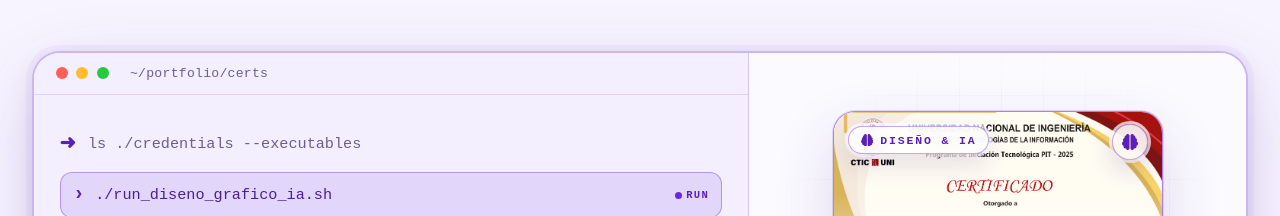
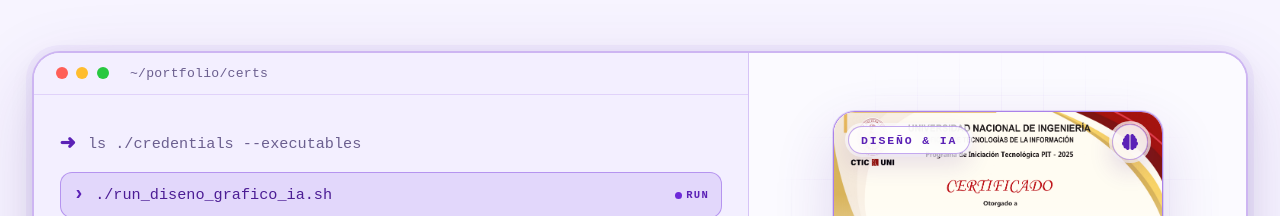
Before and after one commit to SubDSR/ProyectoPortafolio, a React (Vite) app: page / in a window 1280 px wide. Shown: the part 3840-4056 px from the top of the page. Built offline with nearby package versions, Linux system fonts and the light colour scheme.

Commit message:
style: refine certificate badges

```diff
--- a/src/components/Certificates.jsx
+++ b/src/components/Certificates.jsx
@@ -160,9 +160,7 @@ function Certificates() {
             <article className="certificate-card" key={activeCertificate.title}>
               <div className="certificate-media">
                 <img src={activeCertificate.img} alt={activeCertificate.alt} />
-                <span className="tech-badge">
-                  <ActiveCertificateIcon aria-hidden="true" /> {activeCertificate.tag}
-                </span>
+                <span className="tech-badge">{activeCertificate.tag}</span>
                 <span className="certificate-orb" aria-hidden="true">
                   <ActiveCertificateIcon />
                 </span>
--- a/src/styles/Certificates.css
+++ b/src/styles/Certificates.css
@@ -272,7 +272,6 @@
   z-index: 2;
   display: inline-flex;
   align-items: center;
-  gap: 0.42rem;
   min-height: 28px;
   padding: 0 0.75rem;
   border: 1px solid color-mix(in srgb, var(--accent) 70%, #ffffff);
@@ -290,12 +289,6 @@
     0 0 0 3px color-mix(in srgb, var(--bg-primary) 42%, transparent),
     0 0 18px color-mix(in srgb, var(--accent) 20%, transparent);
   backdrop-filter: blur(10px);
-}
-
-.tech-badge svg {
-  width: 0.78rem;
-  height: 0.78rem;
-  flex-shrink: 0;
 }
 
 .certificate-orb {
```
